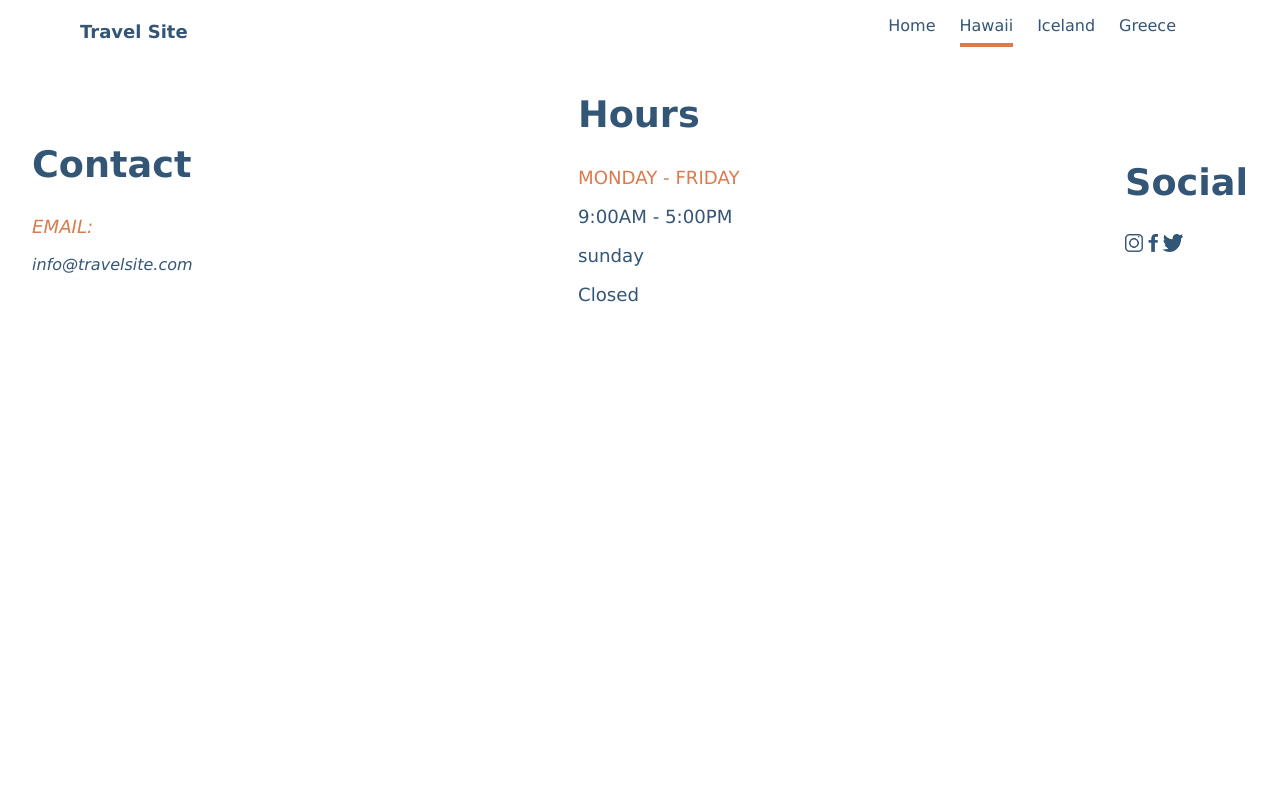
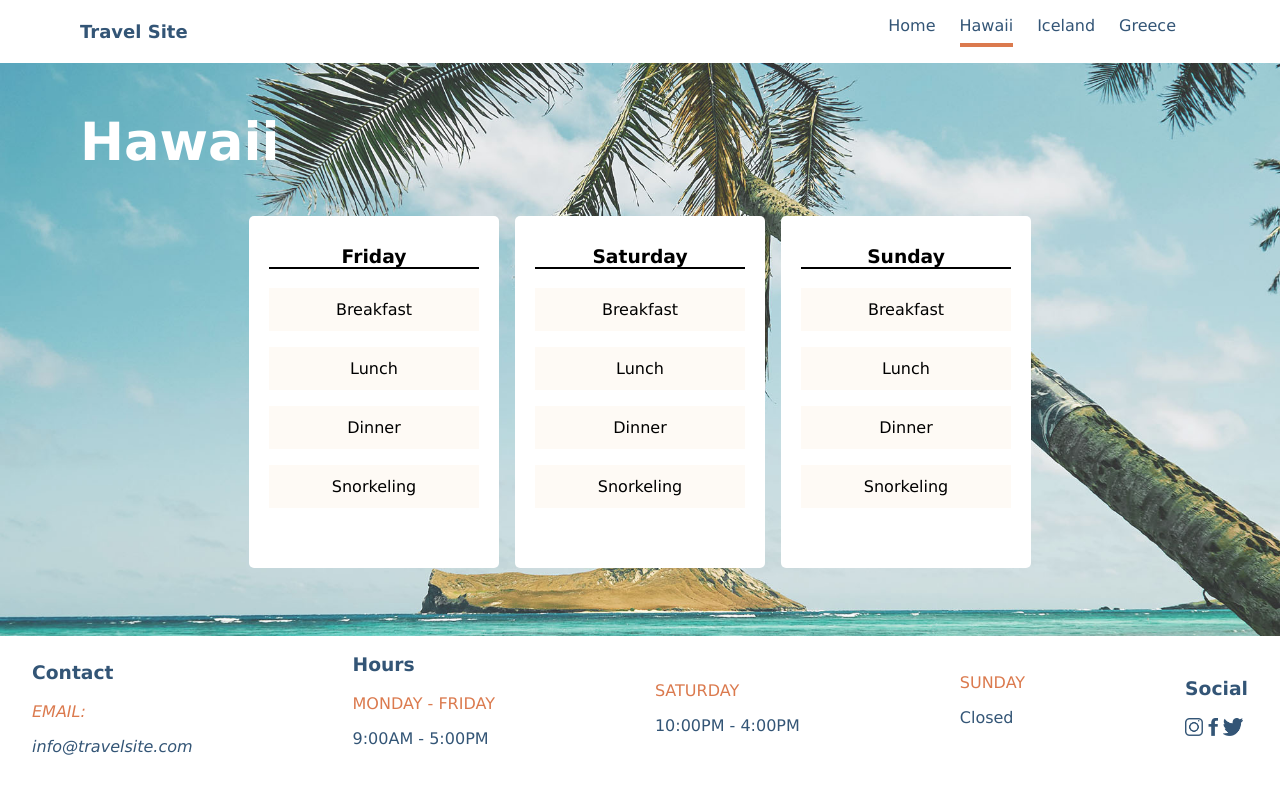
Before and after one commit to fswDevSteph/stephanie-perroni-travelsite, a plain HTML site: page pages/hawaii.html in a window 1280 px wide. Drawn offline with Linux system fonts and the light colour scheme.

Commit message:
set up destination pages. minor touches - eta sunday 11:59pm

```diff
--- a/css/destinations.css
+++ b/css/destinations.css
@@ -0,0 +1,66 @@
+@import'./global.css';
+
+section.destination__hawaii {
+    width: 100%;
+    padding: 2.5rem 5rem;
+    background-image: url('../assets/images/hawaii.jpg');
+    background-size: cover;
+    background-position: center;
+}
+
+section.iceland {
+    width: 100%;
+    padding: 2.5rem 5rem;
+    background-image: url('../assets/images/iceland.jpg');
+    background-size: cover;
+    background-position: center;
+}
+
+section.greece {
+    width: 100%;
+    padding: 2.5rem 5rem;
+    background-image: url('../assets/images/greece.jpg');
+    background-size: cover;
+    background-position: center;
+}
+
+.card-title {
+    color: var(--primary-white);
+    font-size: 3.288rem;
+    display: flex;
+    flex-direction: row;
+    justify-content: left;
+    align-items: center;
+    margin-top: .5rem;
+}
+
+.card-container {
+    width: 100%;
+    display: flex;
+    flex-direction: row;
+    gap: 1rem;
+    justify-content: center;
+    align-items: center;
+}
+
+.card {
+    width: 15.625rem;
+    height: 22rem;
+    background-color: var(--primary-white);
+    text-align: center;
+    border-radius: 5px;
+    padding: .75rem 1.25rem;
+    margin-bottom: 1.75rem;
+}
+
+.card h3 {
+    color: #000;
+    border-bottom: 2px solid black;
+    /* border-bottom: 1px solid var(--accent-blue); */
+}
+
+.card p {
+    padding: .75rem;
+    color: #000;
+    background-color: var(--primary-off-white);
+}
--- a/css/global.css
+++ b/css/global.css
@@ -25,7 +25,6 @@ h2,
 h3 {
   color: var(--accent-blue);
   text-transform: capitalize;
-
 }
 
 h1 {
@@ -36,15 +35,8 @@ h2 {
   font-size: 2.288rem;
 }
 
-/*
-
-h2::first-letter,
-h3::first-letter {
-  text-transform: uppercase;
-} */
-
-p {
-  font-size: 1.135rem;
+p:not(.no-capitalize) {
+  text-transform: capitalize;
 }
 
 a {
--- a/css/main.css
+++ b/css/main.css
@@ -25,14 +25,14 @@ h3 {
     justify-content: space-around;
     align-items: center;
     background-color: var(--primary-off-white);
-    padding: 3rem 3rem 5rem 5rem;
+    padding: 3rem 3rem 6rem 5rem;
 }
 
 
 div.left {
     display: flex;
     flex-direction: column;
-    width: 50%;
+    width: 55%;
     color: var(--accent-blue);
     text-align: left;
 }
@@ -42,7 +42,7 @@ div.right {
     display: flex;
     flex-direction: row;
     justify-content: center;
-    width: 50%;
+    width: 45%;
 }
 
 .right img {
@@ -62,24 +62,33 @@ div.right {
 
 section.recommendations {
     width: 100%;
-    padding: 2rem 5rem;
+    padding: 3rem 5rem;
     background-color: var(--primary-white);
+    /* height: 50rem; */
 }
 
 .recommendations__title {
     display: flex;
     flex-direction: row;
+    align-items: center;
+    padding: 0;
 }
 
 .recommendations-cards__container {
     display: flex;
     flex-direction: row;
-    justify-content: space-around;
+    justify-content: center;
+    gap: 2rem;
     width: 100%;
+    height: 30rem;
+
+    padding-bottom: 2rem;
 }
 
 .card {
     position: relative;
+    width: 18rem;
+    height: 22rem;
     border: 1px solid rgba(0, 0, 0, 0.2);
     border-radius: 5px;
     box-shadow: 0px 4px 4px rgba(0, 0, 0, 0.2);
@@ -87,8 +96,9 @@ section.recommendations {
 
 .card img {
     width: 100%;
-    height: 22rem;
+    height: 23.5rem;
     object-fit: cover;
+    filter: blur(.6px);
     margin-bottom: -3px;
 }
 
--- a/pages/greece.html
+++ b/pages/greece.html
@@ -5,6 +5,7 @@
     <meta charset="UTF-8">
     <meta name="viewport" content="width=device-width, initial-scale=1.0">
     <link rel="stylesheet" href="../css/global.css">
+    <link rel="stylesheet" href="../css/destinations.css">
     <title>Travel Site</title>
 </head>
 
@@ -33,36 +34,76 @@
             </nav>
         </div>
     </header>
-
+    <main>
+        <section class="greece">
+            <h2 class="card-title">greece</h2>
+            <div class="card-container">
+                <div class="card">
+                    <h3>friday</h3>
+                    <p>breakfast</p>
+                    <p>lunch</p>
+                    <p>dinner</p>
+                    <p>dancing</p>
+                </div>
+                <div class="card">
+                    <h3>saturday</h3>
+                    <p>breakfast</p>
+                    <p>lunch</p>
+                    <p>dinner</p>
+                    <p>dancing</p>
+                </div>
+                <div class="card">
+                    <h3>sunday</h3>
+                    <p>breakfast</p>
+                    <p>lunch</p>
+                    <p>dinner</p>
+                    <p>dancing</p>
+                </div>
+            </div>
+        </section>
+    </main>
 
     <!-- footer section  -->
     <footer>
         <div class="header-footer-container">
-            <div class="footer-contact-information">
-                <h2>Contact</h2>
-                <address>
-                    <p> email: </p>
-                    <a href="mailto:info@travelsite.com">info@travelsite.com</a>
-                </address>
+            <div>
+                <div class="footer-contact-information">
+                    <h3 class="">contact</h3>
+                    <address>
+                        <p class=""> email: </p>
+                        <a href="mailto:info@travelsite.com">info@travelsite.com</a>
+                    </address>
+                </div>
             </div>
-            <div class="footer-contact-information">
-                <h2>Hours</h2>
-                <p>monday - friday</p>
+            <div class="footer-contact-information ">
+                <h3 class="">hours</h3>
+                <p class="">monday - friday</p>
                 <p>
                     <time>9:00</time><span class="time">am</span> -
                     <time>5:00</time><span class="time">pm</span>
                 </p>
-                <p>sunday</p>
-                <p>Closed</p>
             </div>
             <div class="footer-contact-information">
-                <h2>Social</h2>
+
+                <p class="">saturday</p>
+                <time>10:00</time><span class="time">pm</span> -
+                <time>4:00</time><span class="time">pm</span>
+            </div>
+
+            <div class="footer-contact-information">
+                <p>sunday</p>
+                <p>closed</p>
+            </div>
+
+            <div class="footer-contact-information">
+                <h3 class="">social</h3>
                 <img src="../assets/images/icon-instagram.png" alt="instagram" class="social-icon">
                 <img src="../assets/images/icon-facebook.png" alt="facebook" class="social-icon">
                 <img src="../assets/images/icon-twitter.png" alt="twitter" class="social-icon">
             </div>
         </div>
     </footer>
+
 </body>
 
 </html>
--- a/pages/hawaii.html
+++ b/pages/hawaii.html
@@ -5,6 +5,7 @@
     <meta charset="UTF-8">
     <meta name="viewport" content="width=device-width, initial-scale=1.0">
     <link rel="stylesheet" href="../css/global.css">
+    <link rel="stylesheet" href="../css/destinations.css">
     <title>Travel Site</title>
 </head>
 
@@ -34,35 +35,76 @@
         </div>
     </header>
 
+    <main>
+        <section class="destination__hawaii">
+            <h2 class="card-title">hawaii</h2>
+            <div class="card-container">
+                <div class="card">
+                    <h3>friday</h3>
+                    <p>breakfast</p>
+                    <p>lunch</p>
+                    <p>dinner</p>
+                    <p>snorkeling</p>
+                </div>
+                <div class="card">
+                    <h3>saturday</h3>
+                    <p>breakfast</p>
+                    <p>lunch</p>
+                    <p>dinner</p>
+                    <p>snorkeling</p>
+                </div>
+                <div class="card">
+                    <h3>sunday</h3>
+                    <p>breakfast</p>
+                    <p>lunch</p>
+                    <p>dinner</p>
+                    <p>snorkeling</p>
+                </div>
+            </div>
+        </section>
+    </main>
 
     <!-- footer section  -->
     <footer>
         <div class="header-footer-container">
-            <div class="footer-contact-information">
-                <h2>Contact</h2>
-                <address>
-                    <p> email: </p>
-                    <a href="mailto:info@travelsite.com">info@travelsite.com</a>
-                </address>
+            <div>
+                <div class="footer-contact-information">
+                    <h3 class="">contact</h3>
+                    <address>
+                        <p class=""> email: </p>
+                        <a href="mailto:info@travelsite.com">info@travelsite.com</a>
+                    </address>
+                </div>
             </div>
-            <div class="footer-contact-information">
-                <h2>Hours</h2>
-                <p>monday - friday</p>
+            <div class="footer-contact-information ">
+                <h3 class="">hours</h3>
+                <p class="">monday - friday</p>
                 <p>
                     <time>9:00</time><span class="time">am</span> -
                     <time>5:00</time><span class="time">pm</span>
                 </p>
-                <p>sunday</p>
-                <p>Closed</p>
             </div>
             <div class="footer-contact-information">
-                <h2>Social</h2>
+
+                <p class="">saturday</p>
+                <time>10:00</time><span class="time">pm</span> -
+                <time>4:00</time><span class="time">pm</span>
+            </div>
+
+            <div class="footer-contact-information">
+                <p>sunday</p>
+                <p>closed</p>
+            </div>
+
+            <div class="footer-contact-information">
+                <h3 class="">social</h3>
                 <img src="../assets/images/icon-instagram.png" alt="instagram" class="social-icon">
                 <img src="../assets/images/icon-facebook.png" alt="facebook" class="social-icon">
                 <img src="../assets/images/icon-twitter.png" alt="twitter" class="social-icon">
             </div>
         </div>
     </footer>
+
 </body>
 
 </html>
```
Also changed, not shown: index.html (+9 -30 lines), pages/iceland.html (+55 -12 lines).
